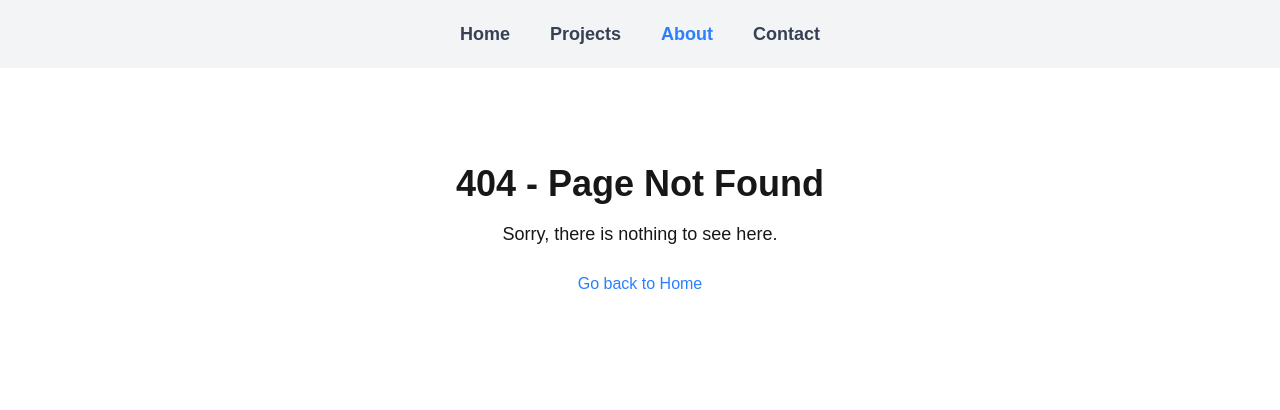
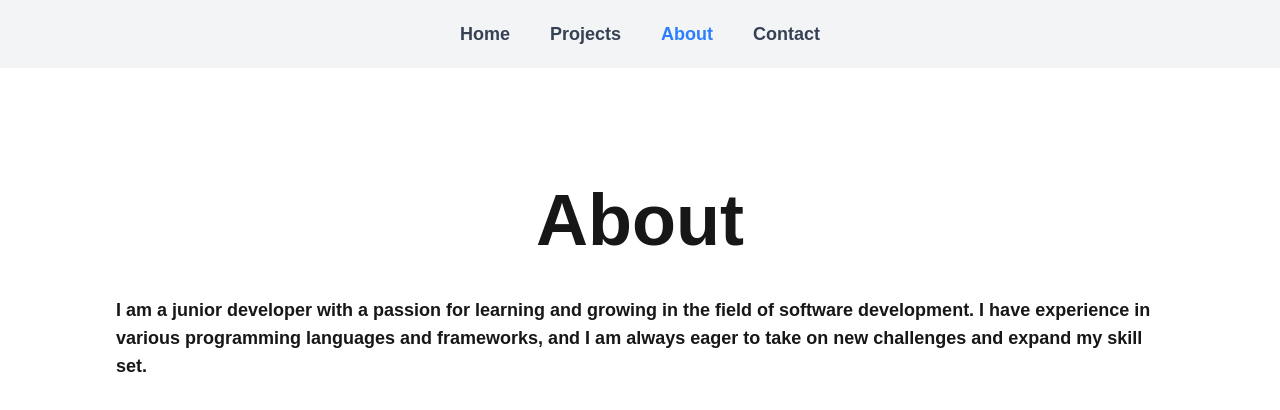
Before and after one commit to Rs-appez/portfolio, a Next.js app: page /about in a window 1280 px wide. Before the commit this address had no page. Shown: the top 410 px of the page. Built offline with nearby package versions, Linux system fonts and the light colour scheme.

Commit message:
add endpoint

```diff
--- /dev/null
+++ b/src/app/about/page.tsx
@@ -0,0 +1,13 @@
+export default function About() {
+  return (
+    <main className="flex flex-col items-center p-24">
+      <h1 className="text-7xl font-bold p-5">About</h1>
+      <p className="text-lg font-semibold p-5">
+        I am a junior developer with a passion for learning and growing in the
+        field of software development. I have experience in various programming
+        languages and frameworks, and I am always eager to take on new
+        challenges and expand my skill set.
+      </p>
+    </main>
+  );
+}
--- /dev/null
+++ b/src/app/contact/page.tsx
@@ -0,0 +1,7 @@
+export default function Contact() {
+  return (
+    <main className="flex flex-col items-center p-24">
+      <h1 className="text-7xl font-bold p-5">Contact</h1>
+    </main>
+  );
+}
--- /dev/null
+++ b/src/app/projects/page.tsx
@@ -0,0 +1,7 @@
+export default function Projects() {
+  return (
+    <main className="flex flex-col items-center p-24">
+      <h1 className="text-7xl font-bold p-5">Projects</h1>
+    </main>
+  );
+}
```
